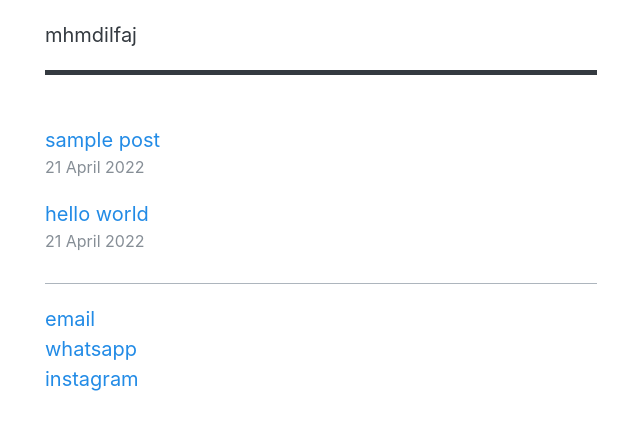
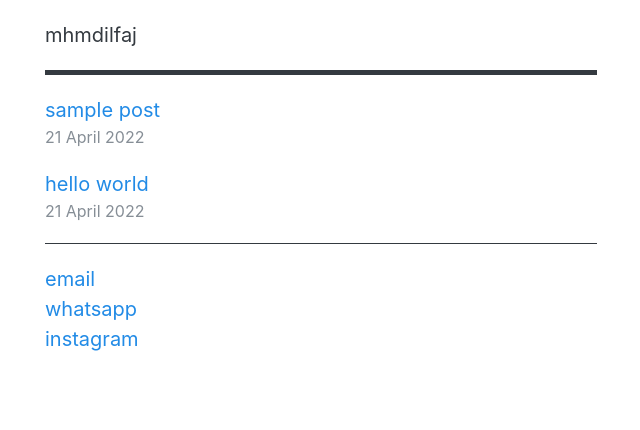
Before and after one commit to mhmdilfaj/mhmdilfaj.github.io, a Jekyll site: the page built from index.html, in a window 1280 px wide. Shown: the top 430 px of the page, without its empty margins (319-959 px from the left). Built offline with Jekyll 4.4.1, drawn with Linux system fonts in a browser that asks for light colours.

Commit message:
Update default.html

```diff
--- a/_layouts/default.html
+++ b/_layouts/default.html
@@ -15,7 +15,7 @@
     <link rel="stylesheet" href="{{ 'assets/stylesheet.css' | relative_url }}">
   </head>
   <body>
-    <header class="container mb-2 pt-1 pb-1">
+    <header class="container pt-1 pb-1">
       <div class="border-bottom border-thick border-dark pb-1">
         <a href="/" alt="" class="text-decoration-none text-dark">{{ site.title }}</a>
       </div>
@@ -23,8 +23,8 @@
     <main>
       {{ content }}
     </main>
-    <footer class="container mt-2 mb-2">
-      <div class="border-top pt-1">
+    <footer class="container mb-2">
+      <div class="border-top border-dark pt-1">
         <ul class="list-style-none m-0 p-0">
           <li><a href="mailto:mhmdilfaj@gmail.com" alt="" class="text-decoration-none">email</a></li>
           <li><a href="https://wa.me/+6281296827422" alt="" class="text-decoration-none">whatsapp</a></li>
```
